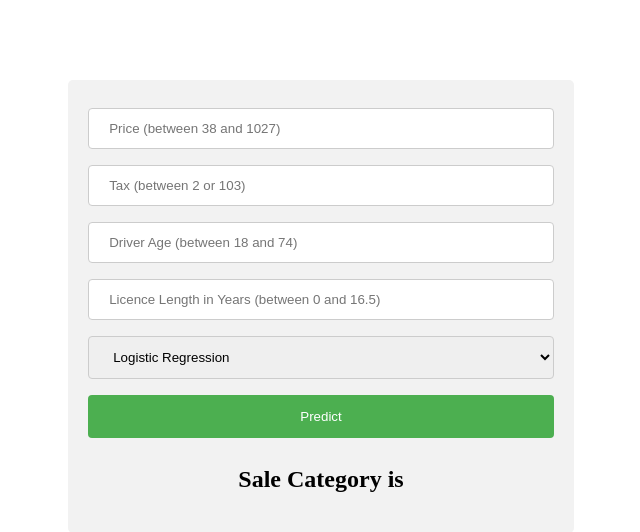
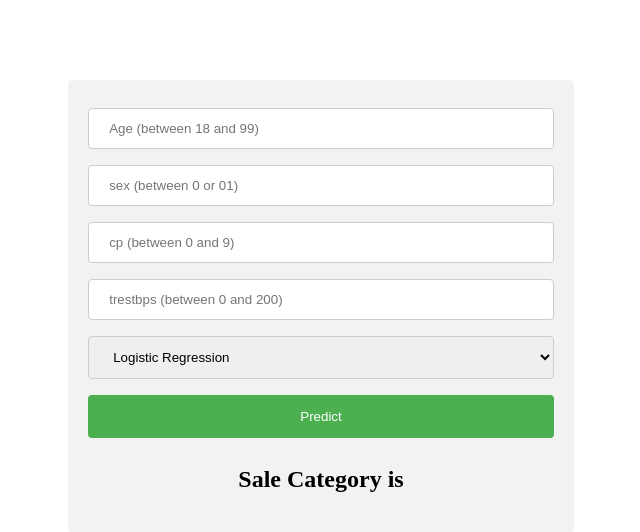
Before and after one commit to prajwal467/Heroku, a Flask app: page / in a window 1280 px wide. Shown: the top 532 px of the page, without its empty margins (319-959 px from the left). Run offline with Flask 2, Linux system fonts and the light colour scheme; parts of the project's set-up code (start-up, migrations or seed data) failed here and were passed over.

Commit message:
Update home.html

```diff
--- a/templates/home.html
+++ b/templates/home.html
@@ -37,7 +37,7 @@
 
 
 <body>
-<center><h1><font color="white">Insurance Prediction</h1></center>
+<center><h1><font color="white">Heart Disease Prediction</h1></center>
 <h2>     </h2>
 
 <div align="center" style="margin-right: 30%;
@@ -45,22 +45,20 @@
 
   <form method="POST">
   <form action="/action_page.php">
-    <label for="price"></label>
-    <input type="number" id="price" name="price" placeholder="Price (between 38 and 1027)" min="38" max="1027" step="0.1" required size="35">
+    <label for="Age"></label>
+    <input type="number" id="Age" name="Age" placeholder="Age (between 18 and 99)" min="18" max="99" step="0.1" required size="35">
 
-    <label for="Tax"></label>
-    <input type="number" id="Tax" name="Tax" placeholder="Tax (between 2 or 103)" min="2" max="103" step="0.1" required size="35">
+    <label for="Sex"></label>
+    <input type="number" id="sex" name="sex" placeholder="sex (between 0 or 01)" min="0" max="1" step="0.1" required size="35">
 
-    <label for="Driver_Age"></label>
-    <input type="number" id="Driver_Age" name="Driver_Age" placeholder="Driver Age (between 18 and 74)" min="18" max="74" required>
+    <label for="cp"></label>
+    <input type="number" id="cp" name="cp" placeholder="cp (between 0 and 9)" min="0" max="9" required>
 
-    <label for="Licence_Length_Years"></label>
-    <input type="number" id="Licence_Length_Years" name="Licence_Length_Years" placeholder="Licence Length in Years (between 0 and 16.5)" min="-0.3" max="16.5" step="0.1" required>
+    <label for="trestbps"></label>
+    <input type="number" id="trestbps" name="trestbps" placeholder="trestbps (between 0 and 200)" min="0" max="200" step="0.1" required>
 
     <select name="req_model">
     <option value="Logistic">Logistic Regression</option>
-    <option value="RandomForest">Random Forest</option>
-    <option value="SVM">SVM</option>
   </select>
 
 
```
